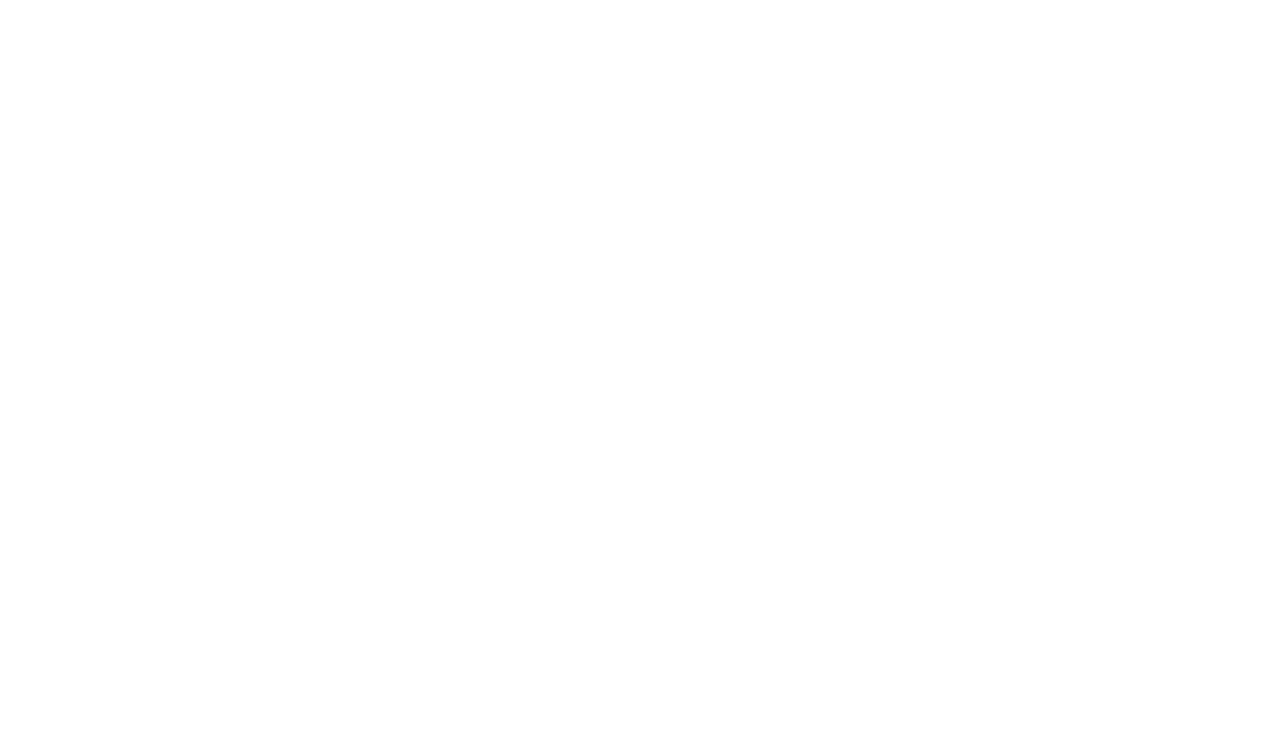
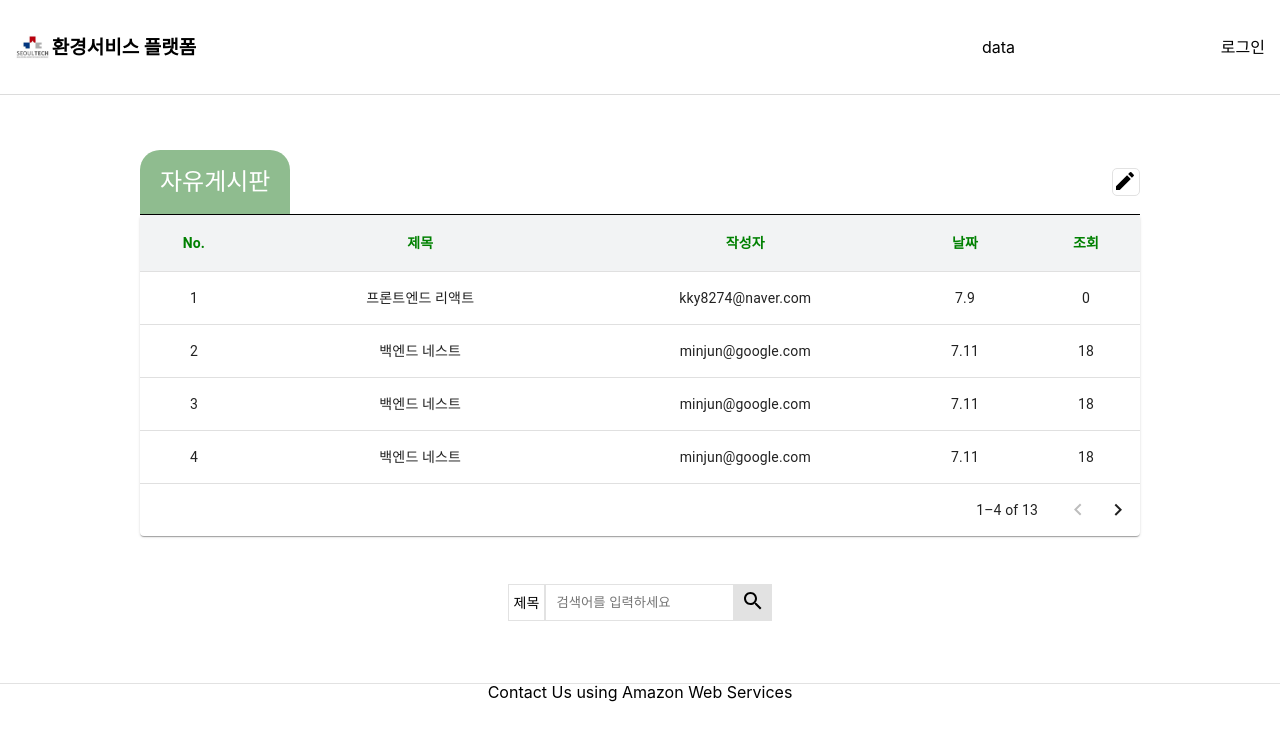
Before and after one commit to rlarlduf20/stProject-FE, a React (Create React App) app: page /user/freeb in a window 1280 px wide. Before the commit this address had no page. Shown: the top 740 px of the page. Built offline with nearby package versions, Linux system fonts and the light colour scheme.

Commit message:
mui사용한 게시판 만들어봄(기존꺼와 비교후 뭐쓸지 결정)

```diff
--- a/src/App.tsx
+++ b/src/App.tsx
@@ -6,6 +6,7 @@
 import Register from "./page/Register";
 import MyPage from "./page/MyPage";
 import NoticeBoard from "./page/NoticeBoard";
+import FreeBoard from "./page/FreeBoard";
 
 const App = () => {
   return (
@@ -17,6 +18,7 @@
           <Route path="/user/registration" element={<Register />} />
           <Route path="/user/my" element={<MyPage />} />
           <Route path="/user/noticeb" element={<NoticeBoard />} />
+          <Route path="/user/freeb" element={<FreeBoard />} />
         </Route>
       </Routes>
     </BrowserRouter>
--- /dev/null
+++ b/src/component/main/free_board/FreeBoardMain.tsx
@@ -0,0 +1,172 @@
+import { useState } from "react";
+import styled from "styled-components";
+import Paper from "@mui/material/Paper";
+import Table from "@mui/material/Table";
+import TableBody from "@mui/material/TableBody";
+import TableCell, { tableCellClasses } from "@mui/material/TableCell";
+import TableContainer from "@mui/material/TableContainer";
+import TableHead from "@mui/material/TableHead";
+import TablePagination from "@mui/material/TablePagination";
+import TableRow from "@mui/material/TableRow";
+import TableType from "../../public/common/table/TableType";
+import { styled as styledTable } from "@mui/material/styles";
+import TableSearch from "../../public/common/table/TableSearch";
+const FreeBoardMainContainer = styled.main`
+  margin-top: 5.9375rem;
+`;
+
+const FreeBoardInnerContainer = styled.div`
+  min-height: calc(100vh - 9.375rem - 7.3125rem);
+  max-width: 62.5rem;
+  margin: 0 auto;
+`;
+const StyledTableCell = styledTable(TableCell)(() => ({
+  [`&.${tableCellClasses.head}`]: {
+    backgroundColor: "#f2f3f4",
+    color: "green",
+    fontWeight: "bold",
+  },
+  [`&.${tableCellClasses.body}`]: {
+    fontSize: 14,
+  },
+}));
+interface Column {
+  id: "index" | "title" | "writer" | "date" | "view";
+  label: string;
+  minWidth?: number;
+  align?: "right" | "center";
+  format?: (value: number) => string;
+}
+const columns: readonly Column[] = [
+  { id: "index", label: "No.", minWidth: 50, align: "center" },
+  { id: "title", label: "제목", minWidth: 230, align: "center" },
+  {
+    id: "writer",
+    label: "작성자",
+    minWidth: 200,
+    align: "center",
+    //   format: (value: number) => value.toLocaleString('en-US'),
+  },
+  {
+    id: "date",
+    label: "날짜",
+    minWidth: 70,
+    align: "center",
+    //   format: (value: number) => value.toLocaleString('en-US'),
+  },
+  {
+    id: "view",
+    label: "조회",
+    align: "center",
+    minWidth: 50,
+  },
+];
+interface Data {
+  index: number;
+  title: string;
+  writer: string;
+  date: string;
+  view: number;
+}
+
+function createData(
+  index: number,
+  title: string,
+  writer: string,
+  date: string,
+  view: number
+): Data {
+  return { index, title, writer, date, view };
+}
+const rows = [
+  createData(1, "프론트엔드 리액트", "kky8274@naver.com", "7.9", 0),
+  createData(2, "백엔드 네스트", "minjun@google.com", "7.11", 18),
+  createData(3, "백엔드 네스트", "minjun@google.com", "7.11", 18),
+  createData(4, "백엔드 네스트", "minjun@google.com", "7.11", 18),
+  createData(5, "백엔드 네스트", "minjun@google.com", "7.11", 18),
+  createData(6, "백엔드 네스트", "minjun@google.com", "7.11", 18),
+  createData(7, "백엔드 네스트", "minjun@google.com", "7.11", 18),
+  createData(8, "백엔드 네스트", "minjun@google.com", "7.11", 18),
+  createData(9, "백엔드 네스트", "minjun@google.com", "7.11", 18),
+  createData(10, "백엔드 네스트", "minjun@google.com", "7.11", 18),
+  createData(11, "백엔드 네스트", "minjun@google.com", "7.11", 18),
+  createData(12, "백엔드 네스트", "minjun@google.com", "7.11", 18),
+  createData(13, "백엔드 네스트", "minjun@google.com", "7.11", 18),
+];
+
+const FreeBoardMain = () => {
+  const [page, setPage] = useState(0);
+  const rowsPerPage = 4;
+  const handleChangePage = (event: unknown, newPage: number) => {
+    setPage(newPage);
+  };
+  const handleChangeRowsPerPage = (
+    event: React.ChangeEvent<HTMLInputElement>
+  ) => {
+    setPage(0);
+  };
+
+  return (
+    <FreeBoardMainContainer>
+      <FreeBoardInnerContainer>
+        <TableType title="자유게시판" />
+        <Paper sx={{ width: "100%", overflow: "hidden" }}>
+          <TableContainer sx={{ maxHeight: 440 }}>
+            <Table stickyHeader aria-label="sticky table">
+              <TableHead>
+                <TableRow>
+                  {columns.map((column) => (
+                    <StyledTableCell
+                      key={column.id}
+                      align={column.align}
+                      style={{ minWidth: column.minWidth }}
+                    >
+                      {column.label}
+                    </StyledTableCell>
+                  ))}
+                </TableRow>
+              </TableHead>
+              <TableBody>
+                {rows
+                  .slice(page * rowsPerPage, page * rowsPerPage + rowsPerPage)
+                  .map((row) => {
+                    return (
+                      <TableRow
+                        //hover
+                        role="checkbox"
+                        tabIndex={-1}
+                        key={row.index}
+                      >
+                        {columns.map((column) => {
+                          const value = row[column.id];
+                          return (
+                            <TableCell key={column.id} align={column.align}>
+                              {column.format && typeof value === "number"
+                                ? column.format(value)
+                                : value}
+                            </TableCell>
+                          );
+                        })}
+                      </TableRow>
+                    );
+                  })}
+              </TableBody>
+            </Table>
+          </TableContainer>
+          <TablePagination
+            rowsPerPageOptions={[5]}
+            component="div"
+            count={rows.length}
+            rowsPerPage={rowsPerPage}
+            page={page}
+            onPageChange={handleChangePage}
+            onRowsPerPageChange={handleChangeRowsPerPage}
+          />
+        </Paper>
+        <TableSearch />
+      </FreeBoardInnerContainer>
+    </FreeBoardMainContainer>
+  );
+};
+
+export default FreeBoardMain;
--- a/src/component/main/notice_board/NoticeBoardMain.tsx
+++ b/src/component/main/notice_board/NoticeBoardMain.tsx
@@ -1,9 +1,9 @@
 import styled from "styled-components";
 import { useState } from "react";
 import NoticeBoardList from "./NoticeBoardList";
-import CreateIcon from "@mui/icons-material/Create";
 import Pagination from "@mui/material/Pagination";
-import SearchIcon from "@mui/icons-material/Search";
+import TableType from "../../public/common/table/TableType";
+import TableSearch from "../../public/common/table/TableSearch";
 
 const NoticeMainContainer = styled.main`
   margin-top: 5.9375rem;
@@ -12,40 +12,6 @@
   min-height: calc(100vh - 9.375rem - 7.3125rem);
   max-width: 62.5rem;
   margin: 0 auto;
-  .title {
-    margin-top: 9.375rem;
-    border-bottom: 1px solid black;
-    display: flex;
-    align-items: center;
-    .title_text {
-      color: white;
-      font-size: 1.5rem;
-      display: inline-block;
-      background: #8fbc8f;
-      padding: 1.25rem;
-      border-radius: 1.25rem 1.25rem 0 0;
-    }
-    .none {
-      flex-grow: 1;
-    }
-    .post {
-      display: inline-block;
-      width: 26px;
-      height: 26px;
-      overflow: auto;
-      border: 1px solid #e2e2e2;
-      border-radius: 5px;
-      cursor: pointer;
-      transition: width 0.2s;
-      .create {
-        display: inline-block;
-      }
-      &:hover {
-        width: 67px;
-      }
-    }
-  }
-
   .th {
     display: flex;
     padding: 0.9375rem;
@@ -83,32 +49,7 @@
   .page {
     display: flex;
     justify-content: center;
-    padding: 48px 0 48px 0;
-  }
-  .search {
-    display: flex;
-    justify-content: center;
-    .search_type {
-      display: inline-block;
-      border: 1px solid #e2e2e2;
-      font-size: 14px;
-      display: flex;
-      padding: 0 5px 0 5px;
-      align-items: center;
-    }
-    .search_input {
-      padding: 10px 0 10px 10px;
-      border: 1px solid #e2e2e2;
-      outline: none;
-    }
-    .search_button {
-      background: #e2e2e2;
-      cursor: pointer;
-      border: 1px solid #e2e2e2;
-      &:hover {
-        background: #8fbc8f;
-      }
-    }
+    padding: 48px 0 0 0;
   }
 `;
 const NoticeBoardMain = () => {
@@ -127,19 +68,26 @@
       date: "7.11",
       view: 18,
     },
+    {
+      indexNo: 3,
+      title: "백엔드 네스트",
+      writer: "minjun@google.com",
+      date: "7.11",
+      view: 18,
+    },
+    {
+      indexNo: 4,
+      title: "백엔드 네스트",
+      writer: "minjun@google.com",
+      date: "7.11",
+      view: 18,
+    },
   ]);
 
   return (
     <NoticeMainContainer>
       <NoticeInnerContainer>
-        <div className="title">
-          <p className="title_text">공지사항</p>
-          <div className="none"></div>
-          <div className="post">
-            <CreateIcon />
-            <span className="create">글쓰기</span>
-          </div>
-        </div>
+        <TableType title="공지사항" />
         <div className="th">
           <div className="th_indexNo">No.</div>
           <div className="th_title">제목</div>
@@ -162,17 +110,7 @@
             showLastButton
           />
         </div>
-        <div className="search">
-          <div className="search_type">제목</div>
-          <input
-            type="text"
-            className="search_input"
-            placeholder="검색어를 입력하세요"
-          />
-          <button className="search_button">
-            <SearchIcon />
-          </button>
-        </div>
+        <TableSearch />
       </NoticeInnerContainer>
     </NoticeMainContainer>
   );
--- /dev/null
+++ b/src/component/public/common/table/TableSearch.tsx
@@ -0,0 +1,47 @@
+import styled from "styled-components";
+import SearchIcon from "@mui/icons-material/Search";
+
+const TableSearchBox = styled.div`
+  display: flex;
+  justify-content: center;
+  margin-top: 48px;
+  .search_type {
+    display: inline-block;
+    border: 1px solid #e2e2e2;
+    font-size: 14px;
+    display: flex;
+    padding: 0 5px 0 5px;
+    align-items: center;
+  }
+  .search_input {
+    padding: 10px 0 10px 10px;
+    border: 1px solid #e2e2e2;
+    outline: none;
+  }
+  .search_button {
+    background: #e2e2e2;
+    cursor: pointer;
+    border: 1px solid #e2e2e2;
+    &:hover {
+      background: #8fbc8f;
+    }
+  }
+`;
+
+const TableSearch = () => {
+  return (
+    <TableSearchBox>
+      <div className="search_type">제목</div>
+      <input
+        type="text"
+        className="search_input"
+        placeholder="검색어를 입력하세요"
+      />
+      <button className="search_button">
+        <SearchIcon />
+      </button>
+    </TableSearchBox>
+  );
+};
+
+export default TableSearch;
--- /dev/null
+++ b/src/component/public/common/table/TableType.tsx
@@ -0,0 +1,54 @@
+import styled from "styled-components";
+import CreateIcon from "@mui/icons-material/Create";
+
+const TableTypeHeader = styled.div`
+  margin-top: 9.375rem;
+  border-bottom: 1px solid black;
+  display: flex;
+  align-items: center;
+  .title_text {
+    color: white;
+    font-size: 1.5rem;
+    display: inline-block;
+    background: #8fbc8f;
+    padding: 1.25rem;
+    border-radius: 1.25rem 1.25rem 0 0;
+  }
+  .none {
+    flex-grow: 1;
+  }
+  .post {
+    display: inline-block;
+    width: 26px;
+    height: 26px;
+    overflow: auto;
+    border: 1px solid #e2e2e2;
+    border-radius: 5px;
+    cursor: pointer;
+    transition: width 0.2s;
+    .create {
+      display: inline-block;
+    }
+    &:hover {
+      width: 67px;
+    }
+  }
+`;
+interface TableTypeType {
+  title: string;
+}
+const TableType = ({ title }: TableTypeType) => {
+  return (
+    <TableTypeHeader>
+      <p className="title_text">{title}</p>
+      <div className="none"></div>
+
+      <div className="post">
+        <CreateIcon />
+        <span className="create">글쓰기</span>
+      </div>
+    </TableTypeHeader>
+  );
+};
+
+export default TableType;
--- a/src/component/public/layout/Navbar.tsx
+++ b/src/component/public/layout/Navbar.tsx
@@ -109,7 +109,7 @@
   { text: "공지사항", link: "/user/noticeb" },
   { text: "자료실", link: "#" },
   { text: "환경오염신고", link: "#" },
-  { text: "자유게시판", link: "#" },
+  { text: "자유게시판", link: "/user/freeb" },
   { text: "질문과답변", link: "#" },
 ];
 const Navbar = () => {
--- /dev/null
+++ b/src/page/FreeBoard.tsx
@@ -0,0 +1,7 @@
+import FreeBoardMain from "../component/main/free_board/FreeBoardMain";
+
+const FreeBoard = () => {
+  return <FreeBoardMain />;
+};
+
+export default FreeBoard;
```
